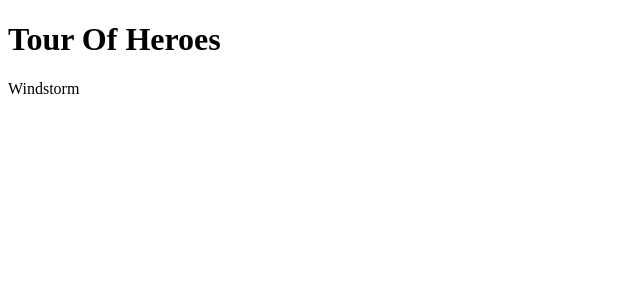
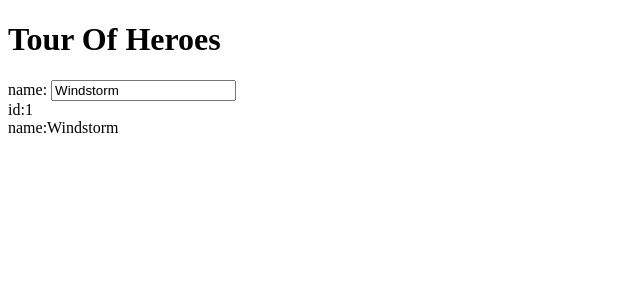
Before and after one commit to jamos90/hall_of_hearoes_angualr, an Angular app: page / in a window 1280 px wide. Shown: the top 300 px of the page, without its empty margins (0-640 px from the left). Built offline with nearby package versions, Linux system fonts and the light colour scheme.

Commit message:
two way binding added to name input field

```diff
--- a/src/app/app.module.ts
+++ b/src/app/app.module.ts
@@ -2,6 +2,7 @@
 import { NgModule } from '@angular/core';
 import { FormsModule } from '@angular/forms';
 import { HttpModule } from '@angular/http';
+
 
 import { AppComponent } from './app.component';
 import { HeroesComponent } from './heroes/heroes.component';
--- /dev/null
+++ b/src/app/hero.ts
@@ -0,0 +1,4 @@
+export class Hero {
+  id: number;
+  name: string;
+}
--- a/src/app/heroes/heroes.component.html
+++ b/src/app/heroes/heroes.component.html
@@ -1,3 +1,7 @@
-<p>
-  {{hero}}
-</p>
+<div>
+  <label> name:
+    <input [(ngModel)]= "hero.name" placeholder = "name" >
+  </label>
+  </div>
+<div><span> id:</span>{{hero.id}}</div>
+<div><span> name:</span>{{hero.name}}</div>
--- a/src/app/heroes/heroes.component.ts
+++ b/src/app/heroes/heroes.component.ts
@@ -1,4 +1,5 @@
 import { Component, OnInit } from '@angular/core';
+import { Hero } from '../hero';
 
 @Component({
   selector: 'app-heroes',
@@ -6,7 +7,10 @@
   styleUrls: ['./heroes.component.css']
 })
 export class HeroesComponent implements OnInit {
-  hero: string = 'Windstorm';
+  hero: Hero = {
+    id: 1,
+    name: "Windstorm"
+  };
 
   constructor() { }
 
```
